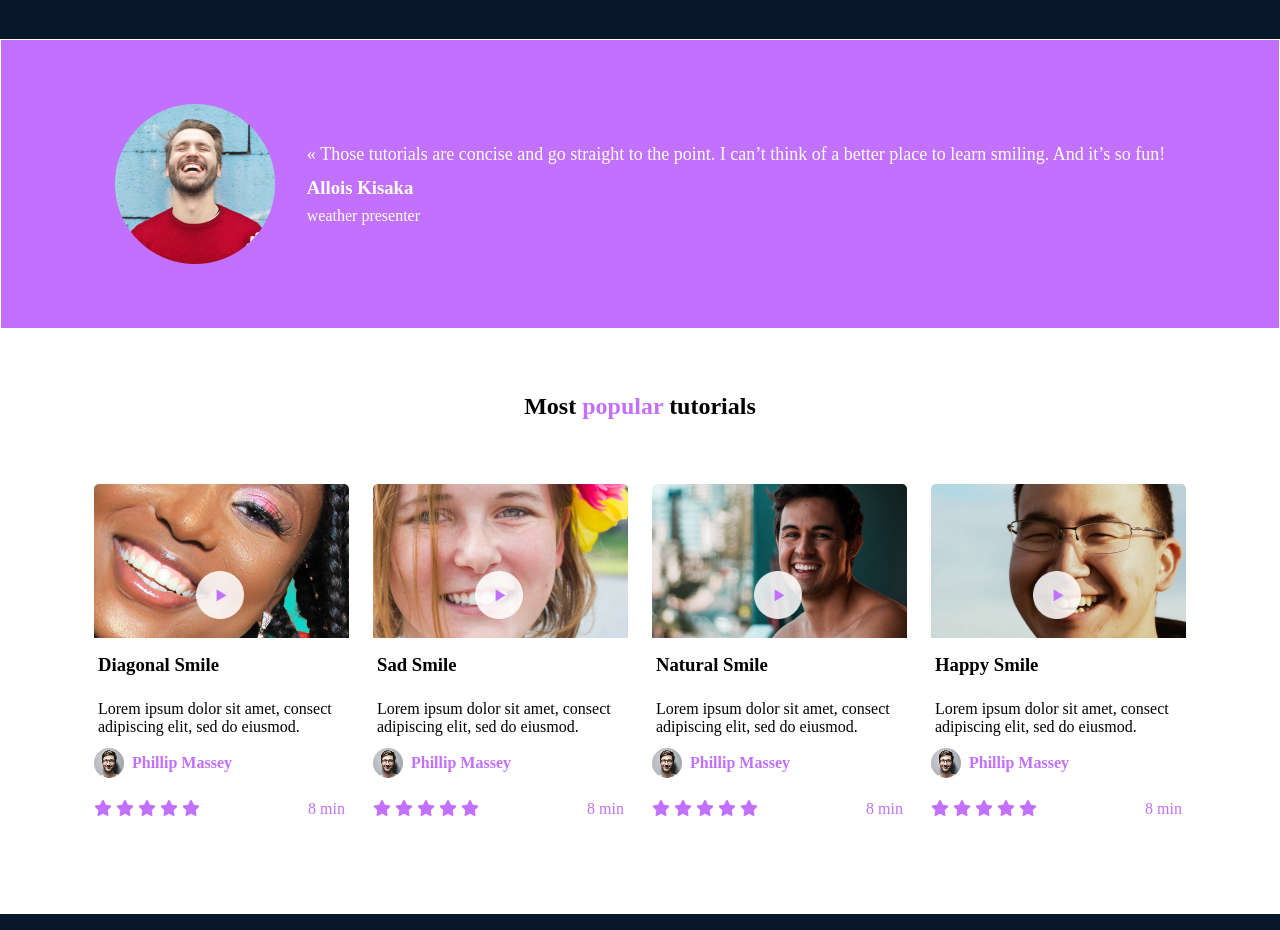
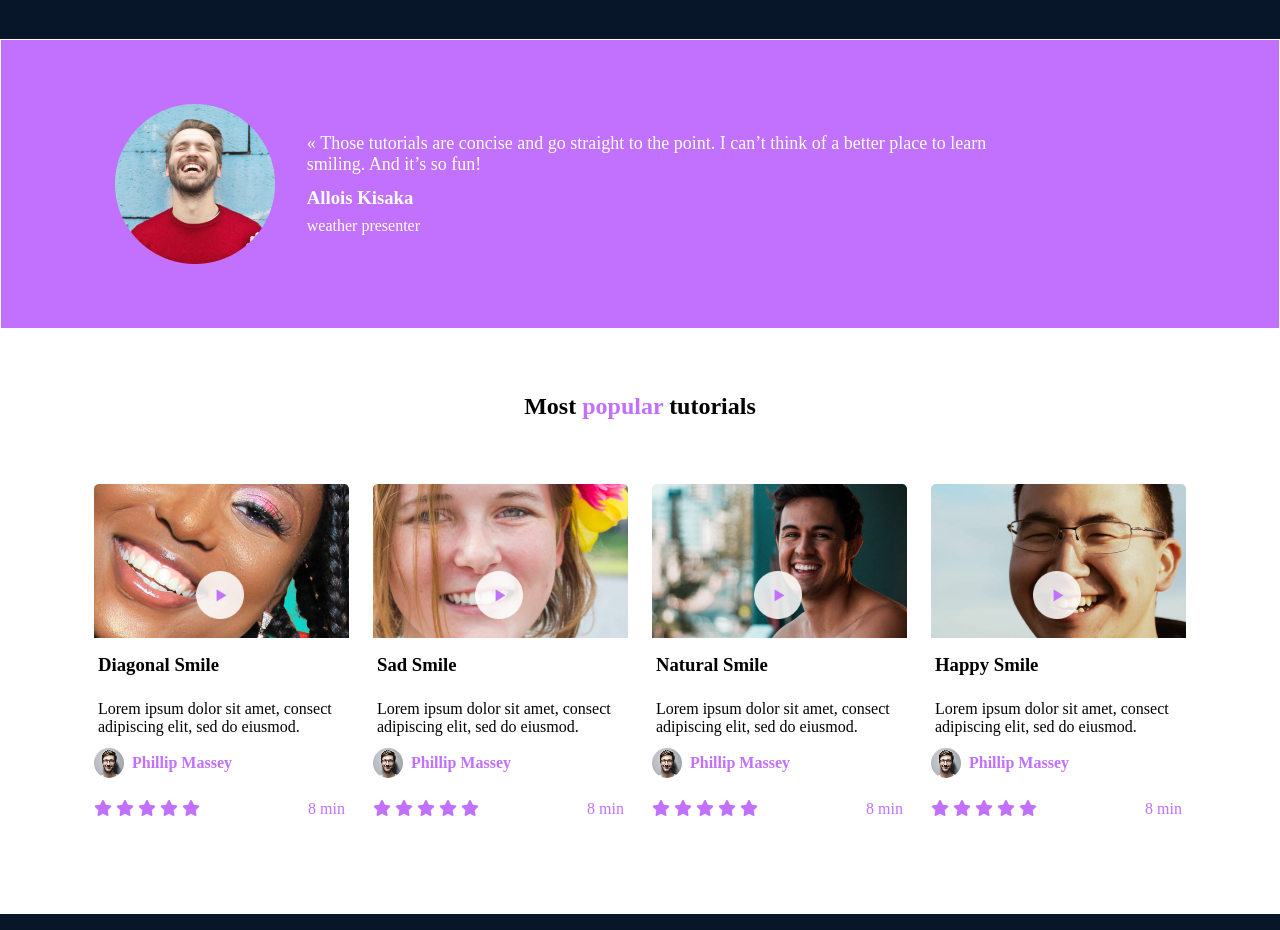
Before and after one commit to jeremiahongwenyi/alx_html_css, a plain HTML site: page css_advanced/index.html in a window 1280 px wide. Shown: the part 940-1870 px from the top of the page. Drawn offline with Linux system fonts and the light colour scheme.

Commit message:
correcte the blockquote

```diff
--- a/css_advanced/index.css
+++ b/css_advanced/index.css
@@ -114,6 +114,7 @@ nav ul {
    blockquote{
      margin-bottom: 12px;
      font-size: 18px;
+     max-width: 80%;
    }
 
   h3 {
```
